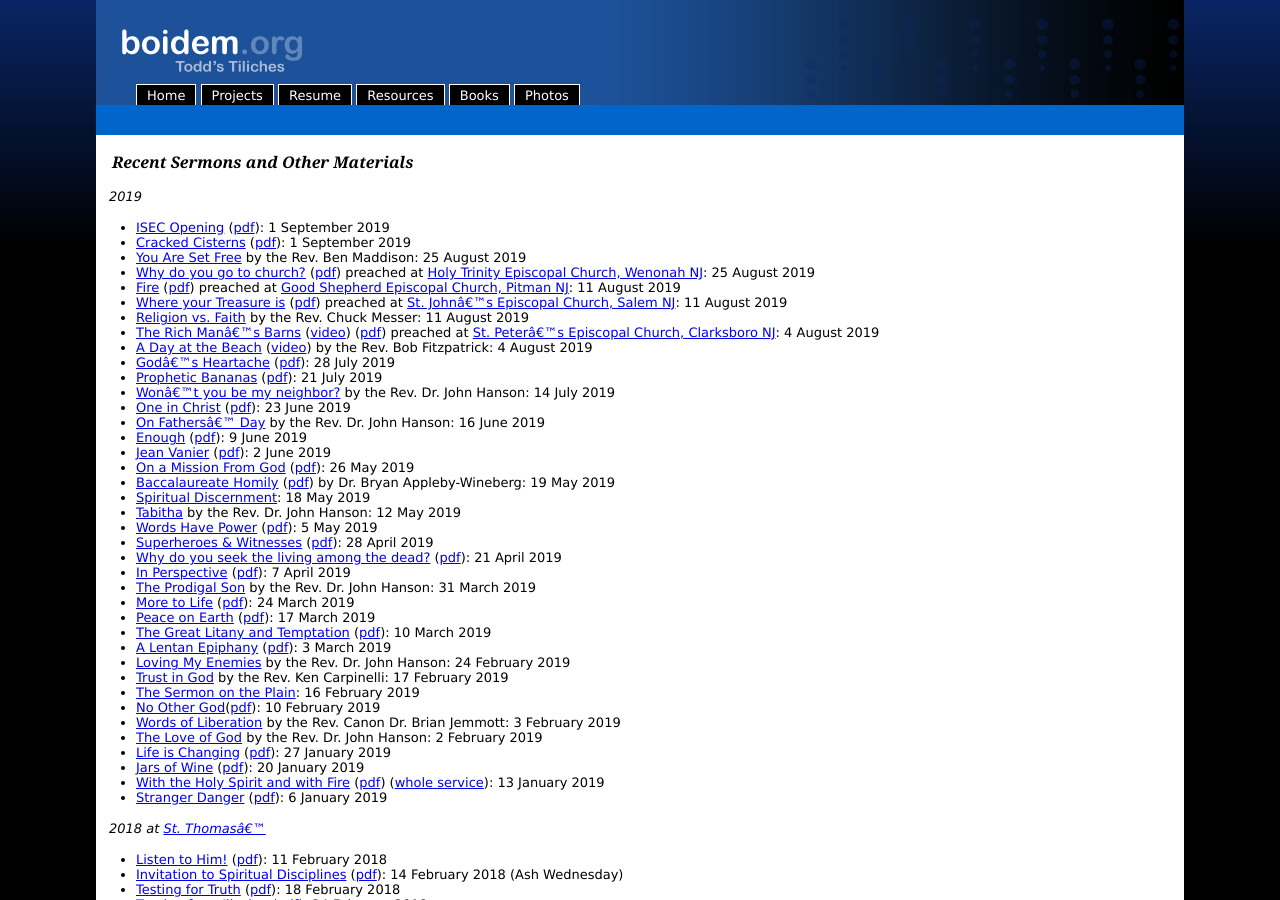
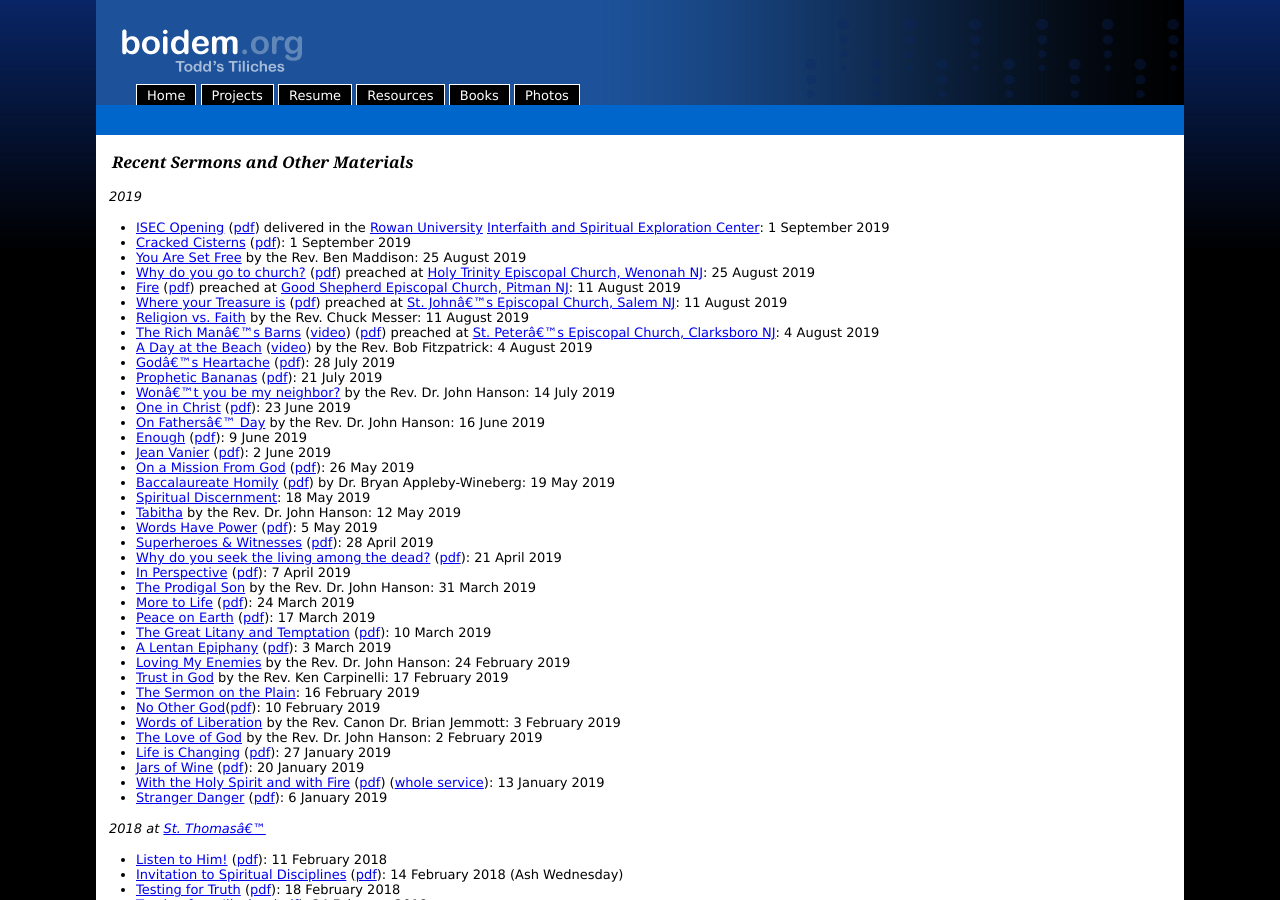
Before and after one commit to toddfoster/toddfoster.github.com, a Jekyll site: the page built from projects.md, in a window 1280 px wide and 900 px high. Built offline with Jekyll 4.4.1, drawn with Linux system fonts in a browser that asks for light colours.

Commit message:
sermon - more detail re rowan

```diff
--- a/projects.md
+++ b/projects.md
@@ -7,7 +7,7 @@ Recent Sermons and Other Materials
 ----------------------------------
 
 *2019*
-* [ISEC Opening](http://cdn.boidem.org/2019/StT20190901-Rowan.mp3) ([pdf](http://cdn.boidem.org/2019/ISECOpening-20190901.pdf)): 1 September 2019
+* [ISEC Opening](http://cdn.boidem.org/2019/StT20190901-Rowan.mp3) ([pdf](http://cdn.boidem.org/2019/ISECOpening-20190901.pdf)) delivered in the [Rowan University](https://rowan.edu) [Interfaith and Spiritual Exploration Center](https://sites.rowan.edu/sjicr/centers-programs/interfaith/index.html): 1 September 2019
 * [Cracked Cisterns](http://cdn.boidem.org/2019/StT20190901.mp3) ([pdf](http://cdn.boidem.org/2019/Proper17C-20190901.pdf)): 1 September 2019
 * [You Are Set Free](http://cdn.boidem.org/2019/StT20190825-BM.mp3) by the Rev. Ben Maddison: 25 August 2019
 * [Why do you go to church?](http://cdn.boidem.org/2019/HolyTrinity20190825-TF.mp3) ([pdf](http://cdn.boidem.org/2019/Proper16C-20190825.pdf)) preached at [Holy Trinity Episcopal Church, Wenonah NJ](https://www.holytrinitywenonah.org/): 25 August 2019
```
